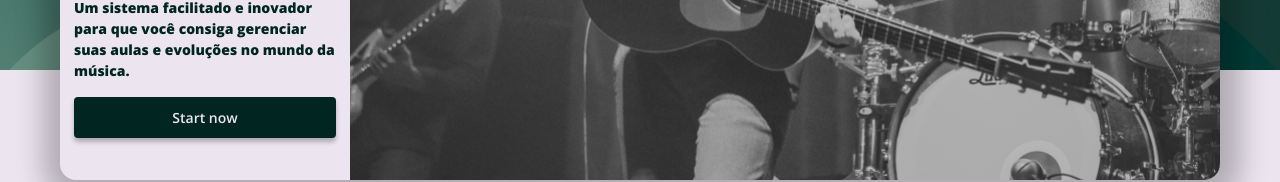
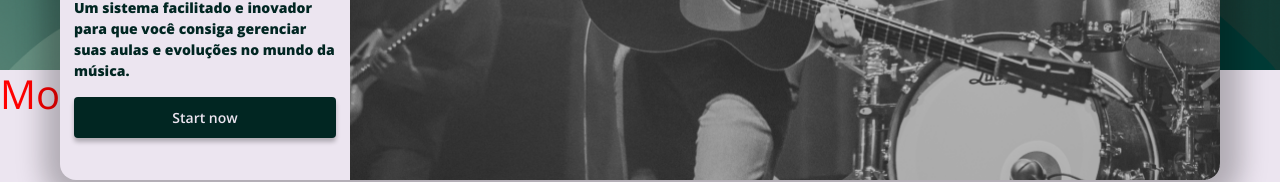
Before and after one commit to LuanCalais/Chrods-and-Notes, a React (Create React App) app: page / in a window 1280 px wide. Shown: the part 560-742 px from the top of the page. Built offline with nearby package versions, Linux system fonts and the light colour scheme.

Commit message:
create and test modal component

```diff
--- a/src/Components/CenterContent/index.jsx
+++ b/src/Components/CenterContent/index.jsx
@@ -1,5 +1,6 @@
 import styles from "./CenterContent.module.css";
 import Button from "../Common/Button";
+import Modal from "../Common/Modal";
 
 const CenterContent = ({ isLoged }) => {
   if (isLoged) {
@@ -7,6 +8,7 @@ const CenterContent = ({ isLoged }) => {
   }
 
   return (
+    <>
       <section className={styles.centerContentContainer}>
         <div className={styles.titleContainer}>
           <h1>
@@ -24,7 +26,9 @@ const CenterContent = ({ isLoged }) => {
         />
         <div className={styles.infoContainer}>
           <div className={styles.infoBox}>
-          <h3><span>Chords</span> and Notes</h3>
+            <h3>
+              <span>Chords</span> and Notes
+            </h3>
             <p>
               Um sistema facilitado e inovador para que você consiga gerenciar
               suas aulas e evoluções no mundo da música.
@@ -41,6 +45,8 @@ const CenterContent = ({ isLoged }) => {
           <div className={styles.imgBox}></div>
         </div>
       </section>
+      <Modal/>
+    </>
   );
 };
 
--- /dev/null
+++ b/src/Components/Common/Modal/Modal.module.css
@@ -0,0 +1,3 @@
+h1{
+    color: red;
+}
--- /dev/null
+++ b/src/Components/Common/Modal/index.jsx
@@ -0,0 +1,7 @@
+import './Modal.module.css'
+
+const Modal = () => {
+  return <h1>Modal works</h1>;
+};
+
+export default Modal;
```
Also changed, not shown: 1 other file (tests, documents, lock files or other folders). Lines whose indentation alone changed are shown as unchanged.
